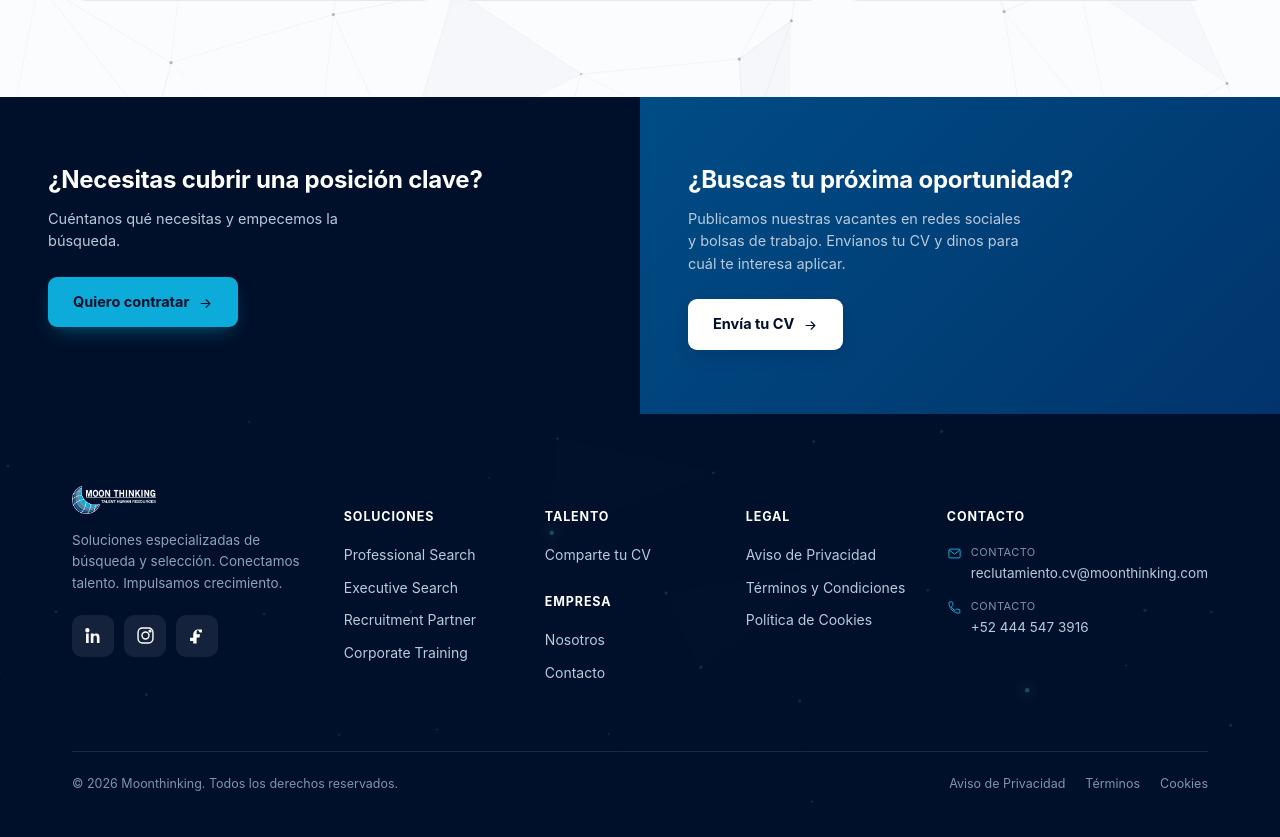
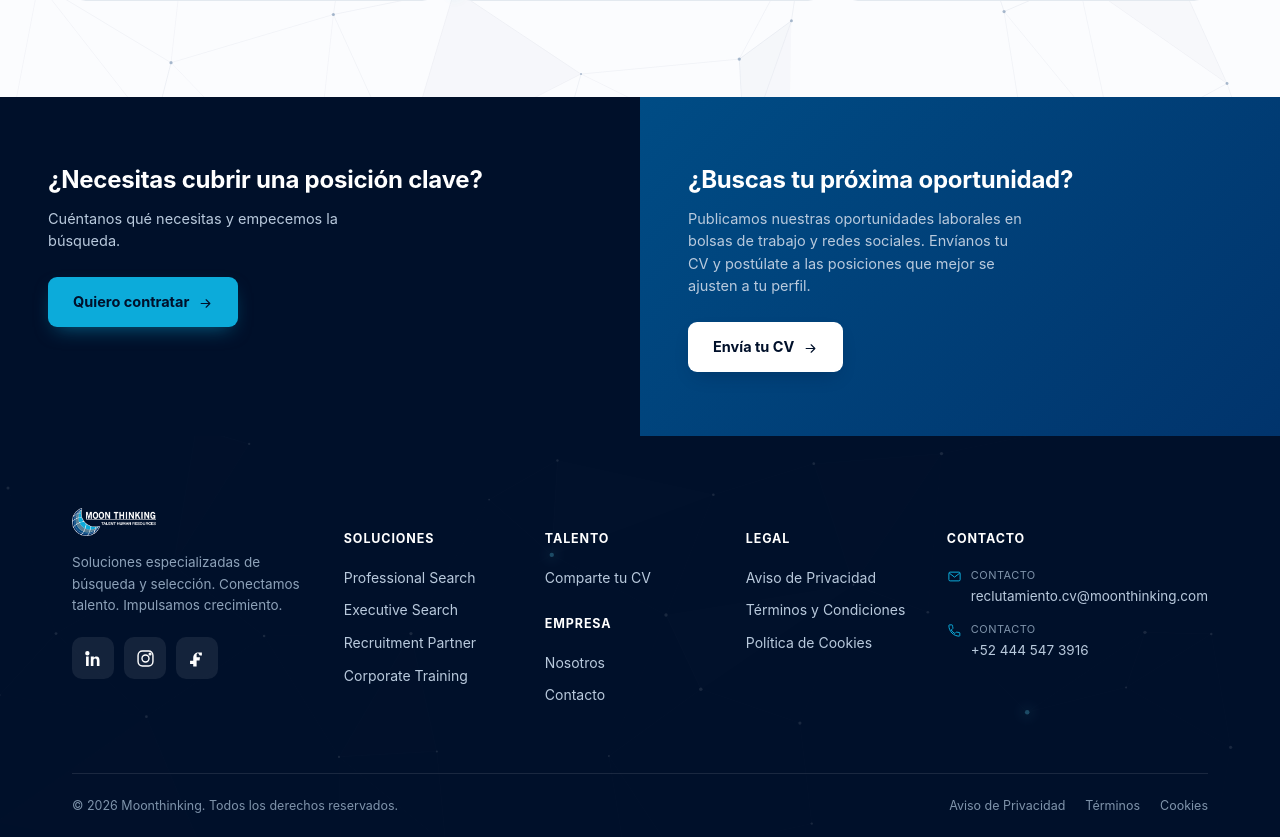
Before and after one commit to moonthinking/Moonthinking-site, a Flask app: page / in a window 1280 px wide. Shown: the part 1555-2392 px from the top of the page. Before the commit the page ends 2358 px from the top, so only its background shows below. Run offline with Flask 3, Linux system fonts and the light colour scheme.

Commit message:
Update job listings copy on Inicio and Envía tu CV
Co-Authored-By: Claude Sonnet 5 <noreply@anthropic.com>
Claude-Session: https://claude.ai/code/session_01LjZnDDnSnsw7iJmHigXsEN

```diff
--- a/templates/enviar_cv.html
+++ b/templates/enviar_cv.html
@@ -17,7 +17,7 @@
       {% else %}
       <div class="eyebrow-sm"><img class="moon-mark" src="{{ url_for('static', filename='img/moon_icon.png') }}" alt="">Envía tu CV</div>
       <h2 style="margin-bottom:6px">Postúlate a nuestras vacantes</h2>
-      <p class="lead">Publicamos nuestras vacantes en bolsas de trabajo y redes sociales.</p>
+      <p class="lead">Publicamos nuestras oportunidades laborales en bolsas de trabajo y redes sociales. Envíanos tu CV y postúlate a las posiciones que mejor se ajusten a tu perfil.</p>
 
       <form method="post" enctype="multipart/form-data" class="form-card" style="margin-top:24px">
         <div class="form-grid">
--- a/templates/inicio.html
+++ b/templates/inicio.html
@@ -54,7 +54,7 @@
     </div>
     <div class="half b">
       <h3>¿Buscas tu próxima oportunidad?</h3>
-      <p>Publicamos nuestras vacantes en redes sociales y bolsas de trabajo. Envíanos tu CV y dinos para cuál te interesa aplicar.</p>
+      <p>Publicamos nuestras oportunidades laborales en bolsas de trabajo y redes sociales. Envíanos tu CV y postúlate a las posiciones que mejor se ajusten a tu perfil.</p>
       <a href="{{ url_for('enviar_cv') }}" class="btn btn-white">Envía tu CV <span class="icon"><svg viewBox="0 0 24 24" fill="none" stroke="currentColor" stroke-width="1.8" stroke-linecap="round" stroke-linejoin="round"><path d="M5 12h14M13 6l6 6-6 6"/></svg></span></a>
     </div>
   </section>
```
